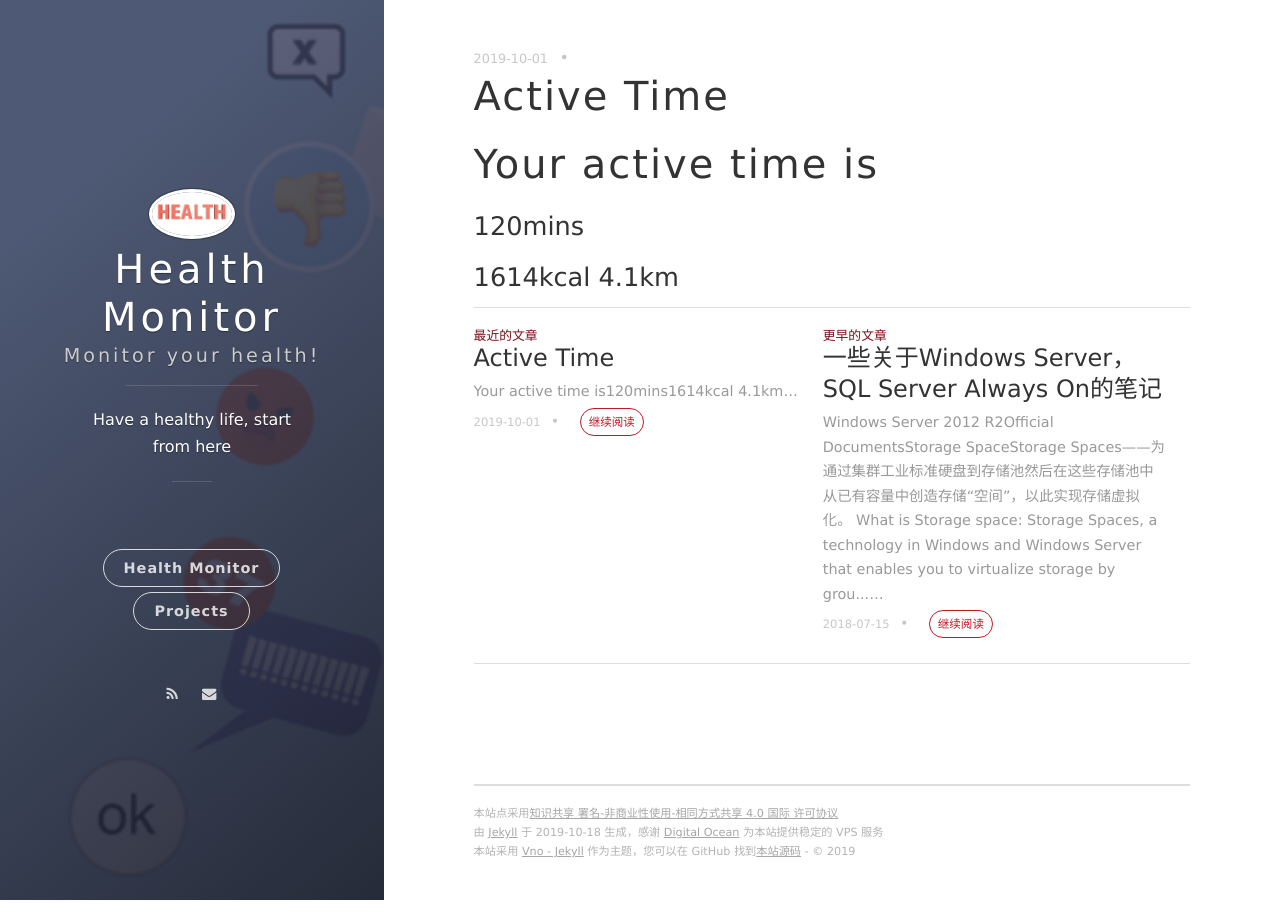
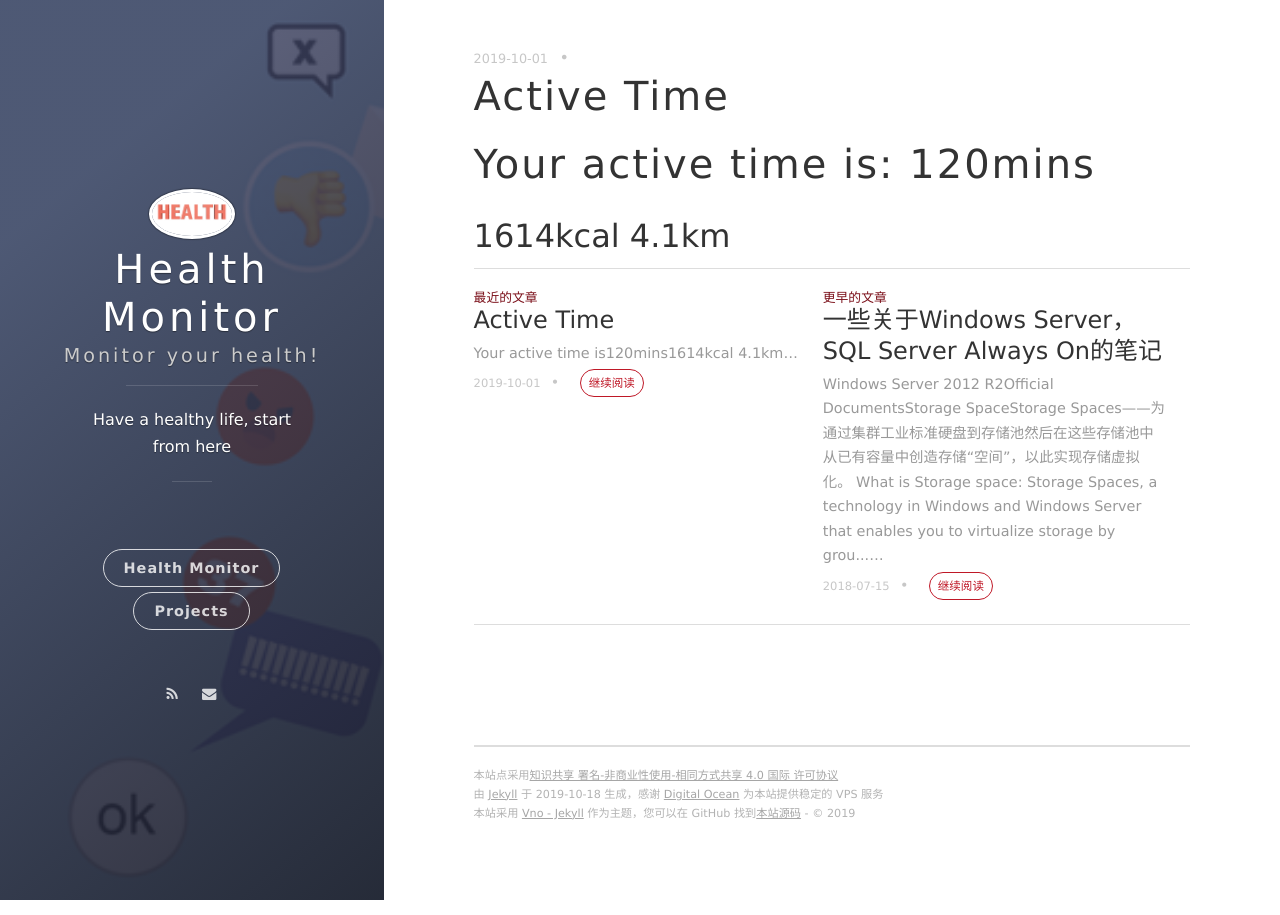
Before and after one commit to rbu1996/rbu1996.github.io, a Jekyll site: the page built from _posts/2018-05-12-web-sonsole.md, in a window 1280 px wide. Built offline with Jekyll 4.4.1, drawn with Linux system fonts in a browser that asks for light colours; nearby versions of some CDN libraries.

```diff
--- a/_posts/2018-05-12-web-sonsole.md
+++ b/_posts/2018-05-12-web-sonsole.md
@@ -5,6 +5,5 @@ date: 2019-10-01 15:01:32.000000000 +09:00
 published: true
 ---
 
-# Your active time is
-### 120mins
-### 1614kcal 4.1km
+# Your active time is: 120mins
+## 1614kcal 4.1km
```
